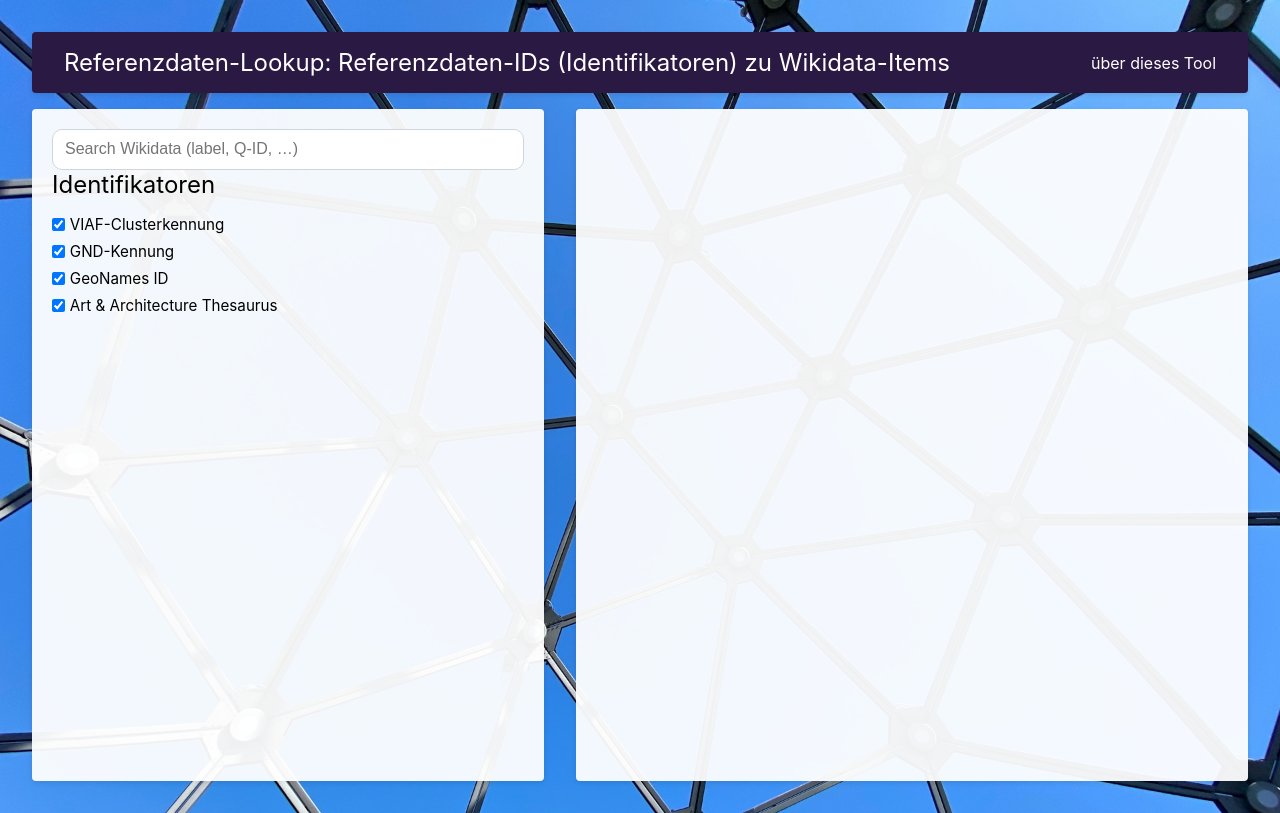
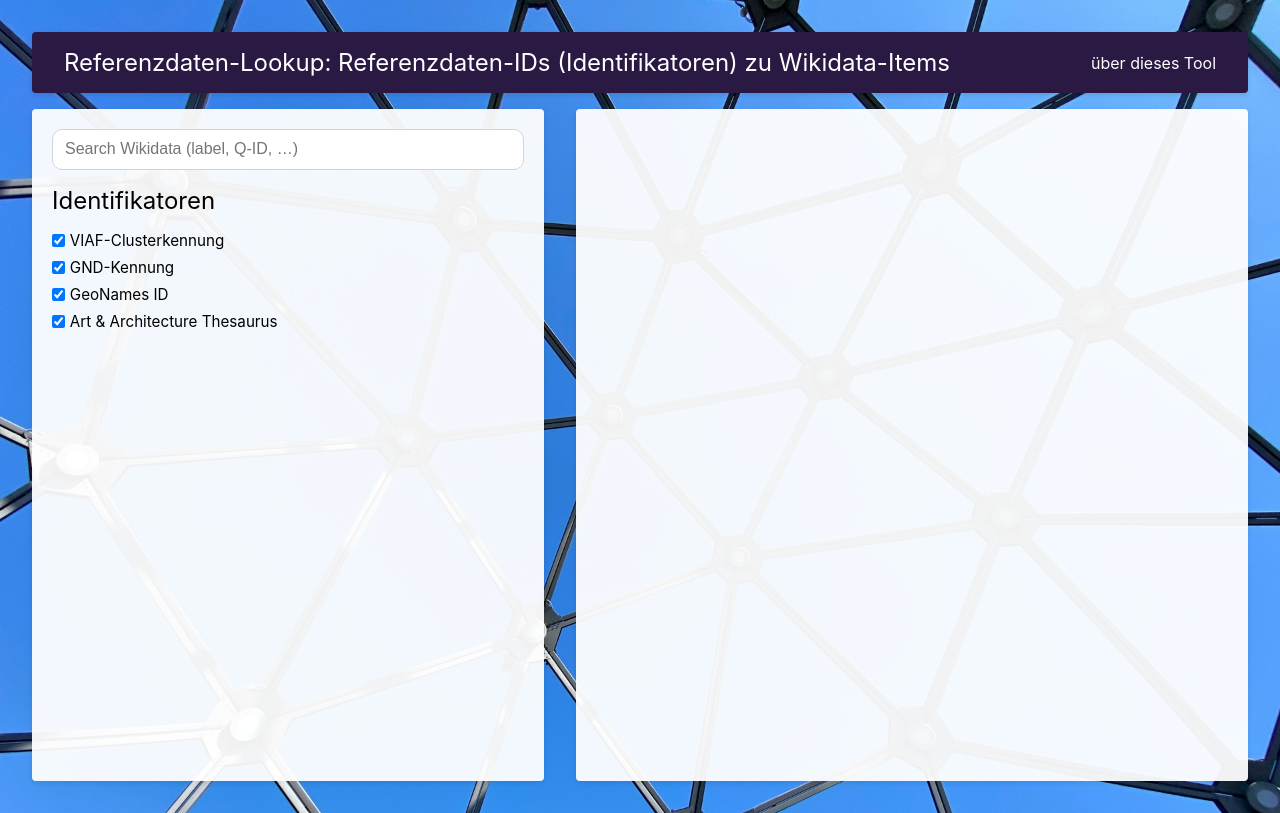
Before and after one commit to bua-dns/wikidata-items-identificator-lookup, a Vue app: page / in a window 1280 px wide. Built offline with nearby package versions, Linux system fonts and the light colour scheme.

Commit message:
better layout for identifier selection

```diff
--- a/src/App.vue
+++ b/src/App.vue
@@ -91,7 +91,9 @@ function clearListOfItems() {
         {{  wikidataSearchStore.selectedId || 'no item selected' }}
         {{  wikidataSearchStore.selectedItem }}
       </div>
-      <IdentifierSelection />
+      <div class="identifier-selection">
+        <IdentifierSelection />
+      </div>
     </aside>
 
     <main>
@@ -191,6 +193,9 @@ header {
     overflow-y: auto;
 
     .info-box {
+      margin-top: 1rem;
+    }
+    .identifier-selection {
       margin-top: 1rem;
     }
   }
```
